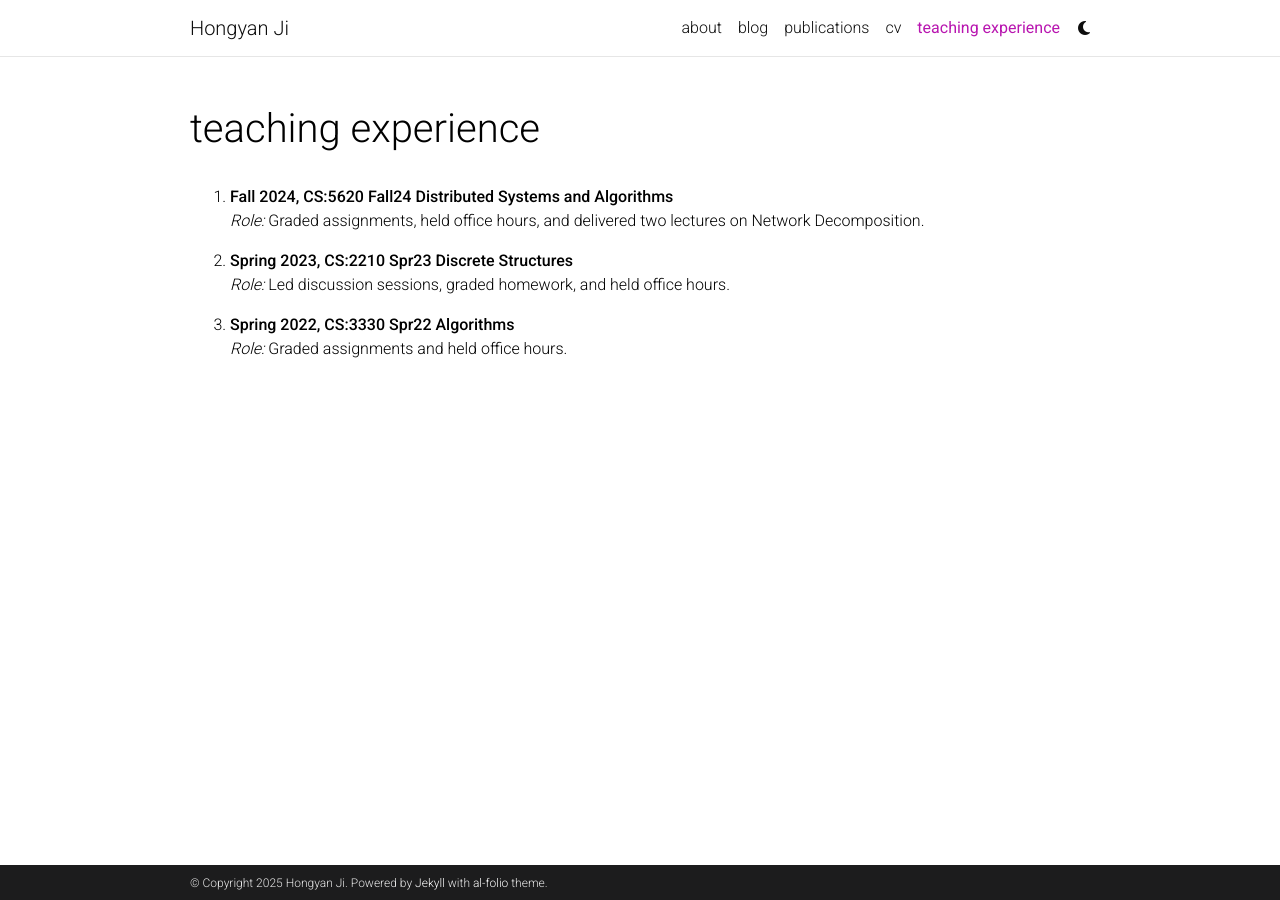
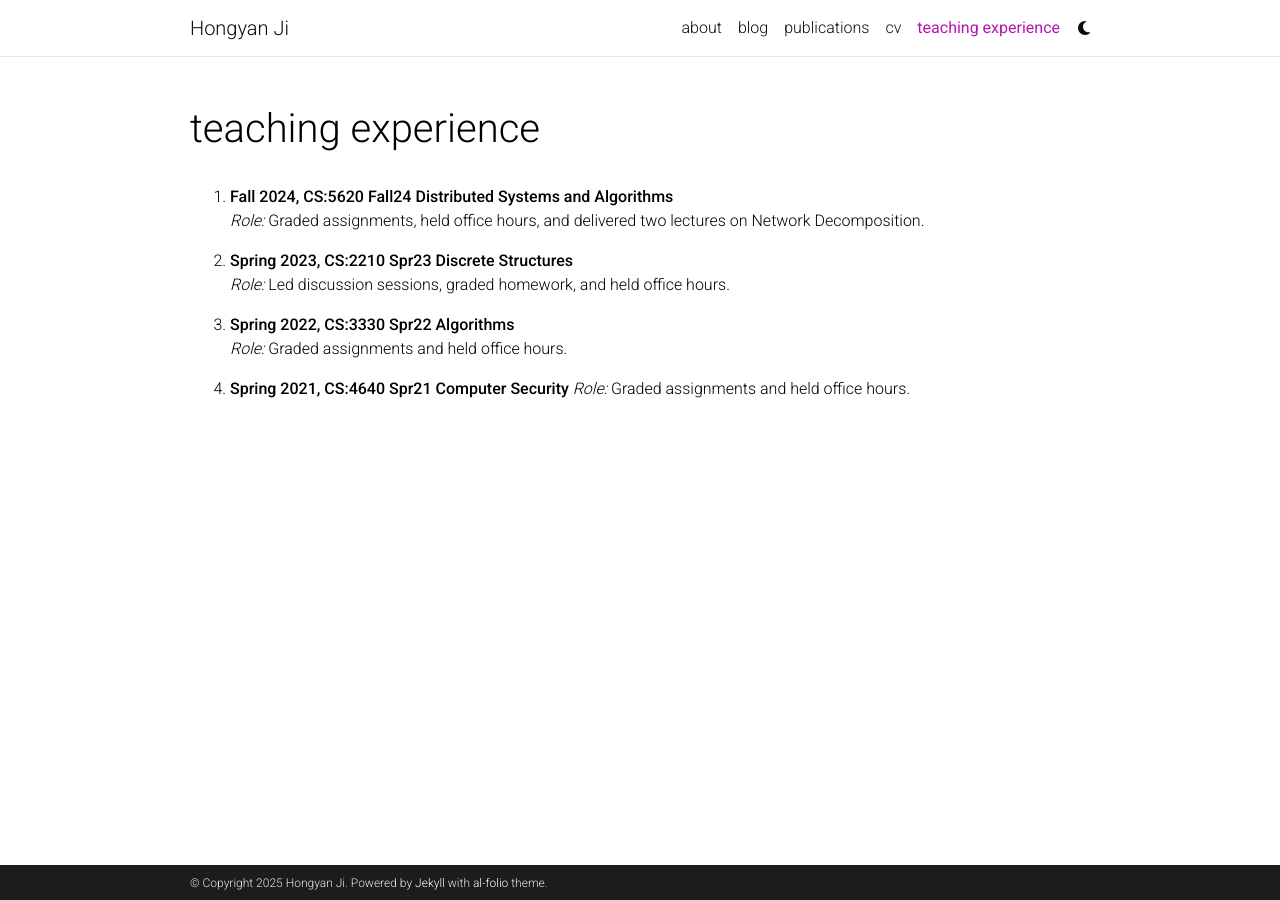
Before and after one commit to HongyanJi/hongyanji.github.io, a Jekyll site: the page built from _pages/teaching.md, in a window 1280 px wide. Built offline with Jekyll 4.4.1, drawn with Linux system fonts in a browser that asks for light colours; comment, search, counter and statistics services are not loaded; a style sheet for code colours, icons or effects is not loaded.

Commit message:
update teaching

```diff
--- a/_pages/teaching.md
+++ b/_pages/teaching.md
@@ -15,3 +15,6 @@
 
 3. **Spring 2022, CS:3330 Spr22 Algorithms**
    *Role:* Graded assignments and held office hours.
+
+4. **Spring 2021, CS:4640 Spr21 Computer Security**
+   *Role:* Graded assignments and held office hours.
```
